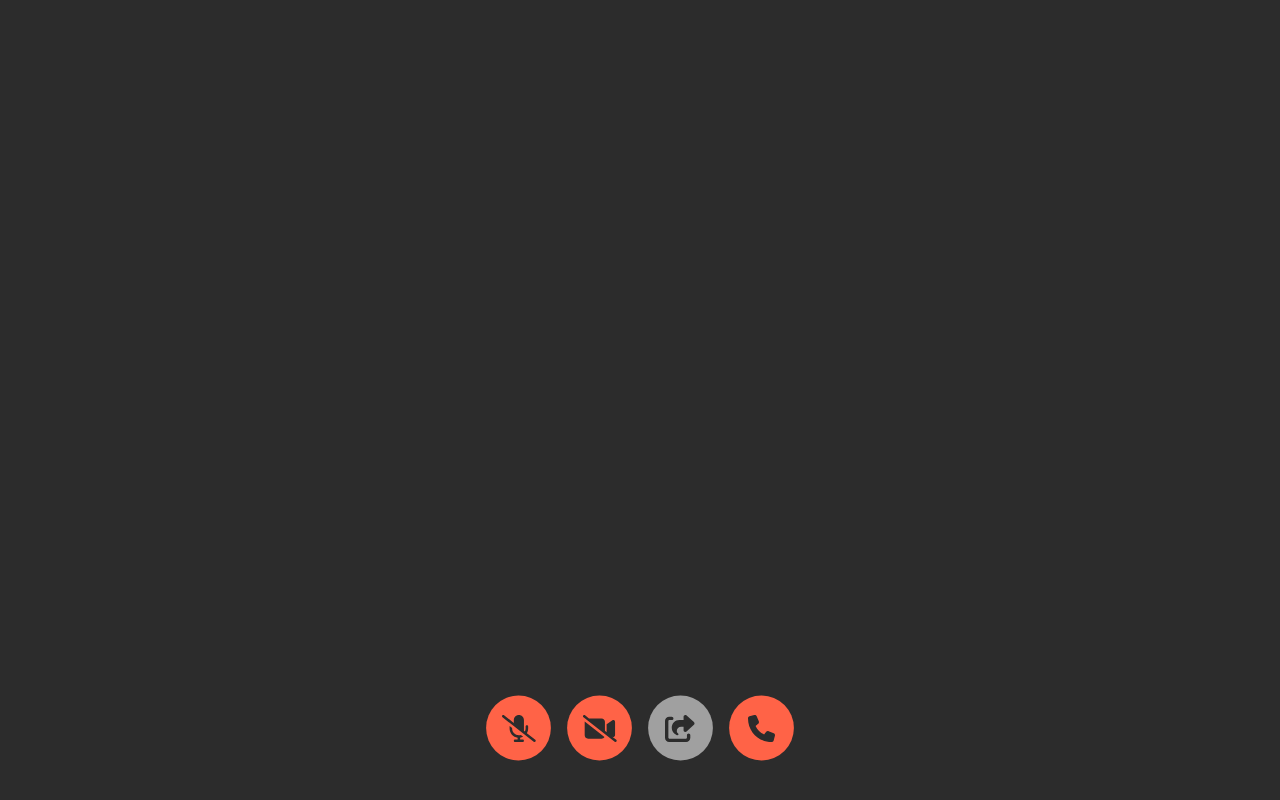
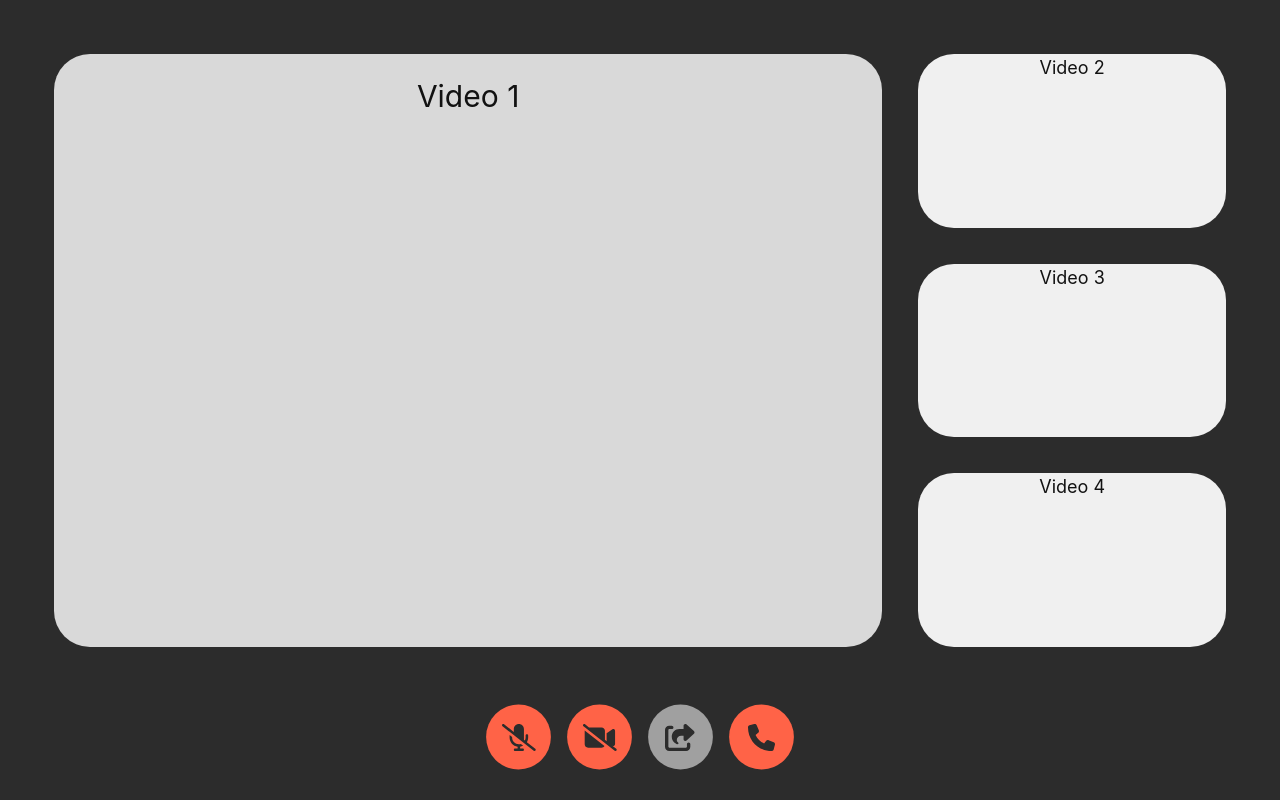
Before and after one commit to makhoulshbeeb/skill-ex-front, a React (Vite) app in the folder SkillEx/: page /sessions in a window 1280 px wide. Built offline with nearby package versions, Linux system fonts and the light colour scheme; no server answers.

Commit message:
setup wireframes for video confrencing

```diff
--- /dev/null
+++ b/SkillEx/src/components/video/VideoStream.jsx
@@ -0,0 +1,12 @@
+import React from 'react'
+
+export default function VideoStream() {
+    return (
+        <div className='video-stream'>
+            <div className='item1'>Video 1</div>
+            <div>Video 2</div>
+            <div>Video 3</div>
+            <div>Video 4</div>
+        </div>
+    )
+}
--- a/SkillEx/src/pages/Video.jsx
+++ b/SkillEx/src/pages/Video.jsx
@@ -1,9 +1,11 @@
 import './styles/Video.css'
 import VideoBar from "../components/video/VideoBar";
+import VideoStream from '../components/video/VideoStream';
 
 export default function Video() {
     return (
-        <div>
+        <div className='video-page'>
+            <VideoStream />
             <VideoBar />
         </div>
     )
--- a/SkillEx/src/pages/styles/Video.css
+++ b/SkillEx/src/pages/styles/Video.css
@@ -1,17 +1,52 @@
+.video-page {
+    display: flex;
+    flex-direction: column;
+    align-items: center;
+    justify-content: space-between;
+    height: 100dvh;
+}
+
+/********* VIDEO Stream *********/
+
+.video-stream {
+    display: grid;
+    grid-template-columns: auto auto auto auto;
+    gap: 2rem;
+    border-radius: 2rem;
+
+    width: 100dvw;
+    height: 88dvh;
+    padding: 3rem;
+
+}
+
+.video-stream>div {
+    background-color: var(--background-light);
+    border-radius: 2rem;
+    text-align: center;
+
+}
+
+.video-stream>div:nth-child(1) {
+    grid-column-start: span 3;
+    grid-row-start: span 3;
+    background-color: var(--background-dark);
+    padding: 20px 0;
+    font-size: 30px;
+
+}
+
 /********* VIDEO BAR *********/
 
 .video-bar {
     display: flex;
-    padding: 2rem;
+    padding-bottom: 1.5rem;
     justify-content: center;
     align-items: center;
     gap: 0.5rem;
 
     background-color: var(--background-color);
     width: 100%;
-
-    position: absolute;
-    bottom: 0;
 }
 
 .video-bar>div {
```
